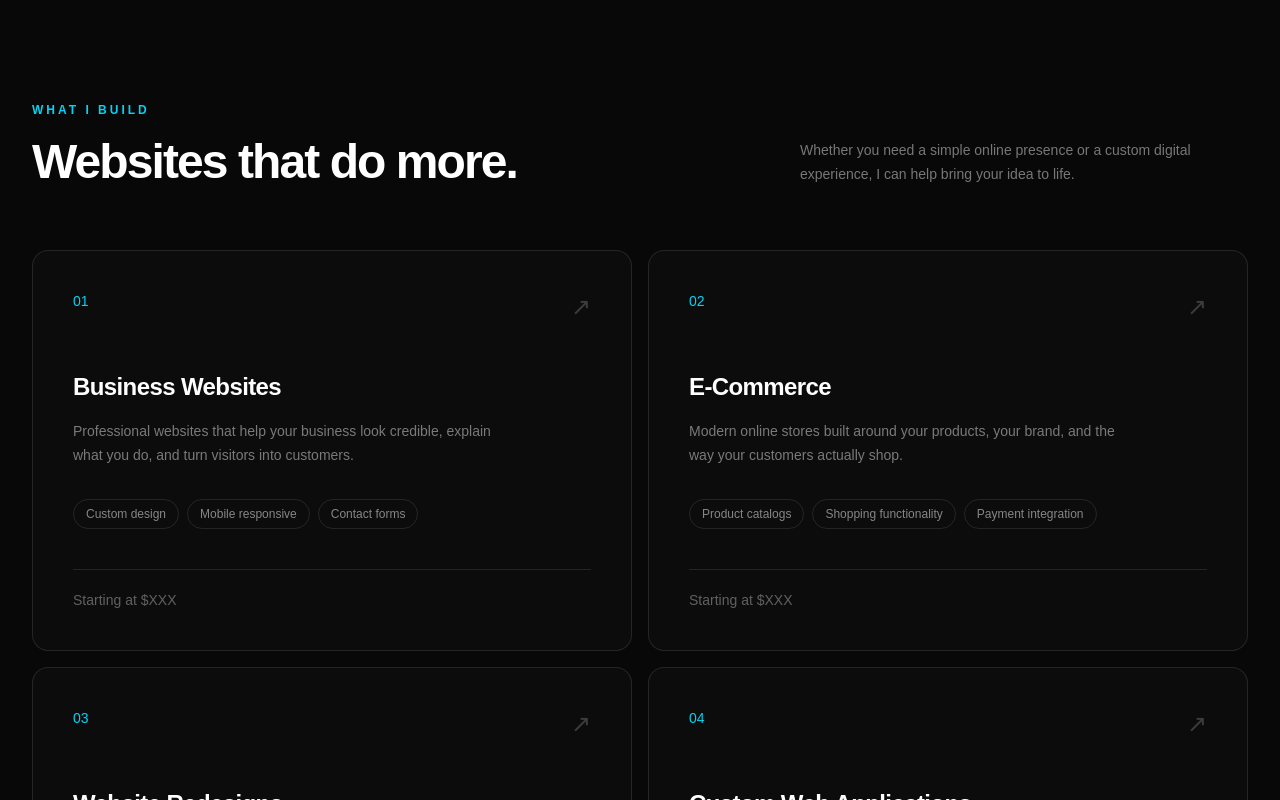
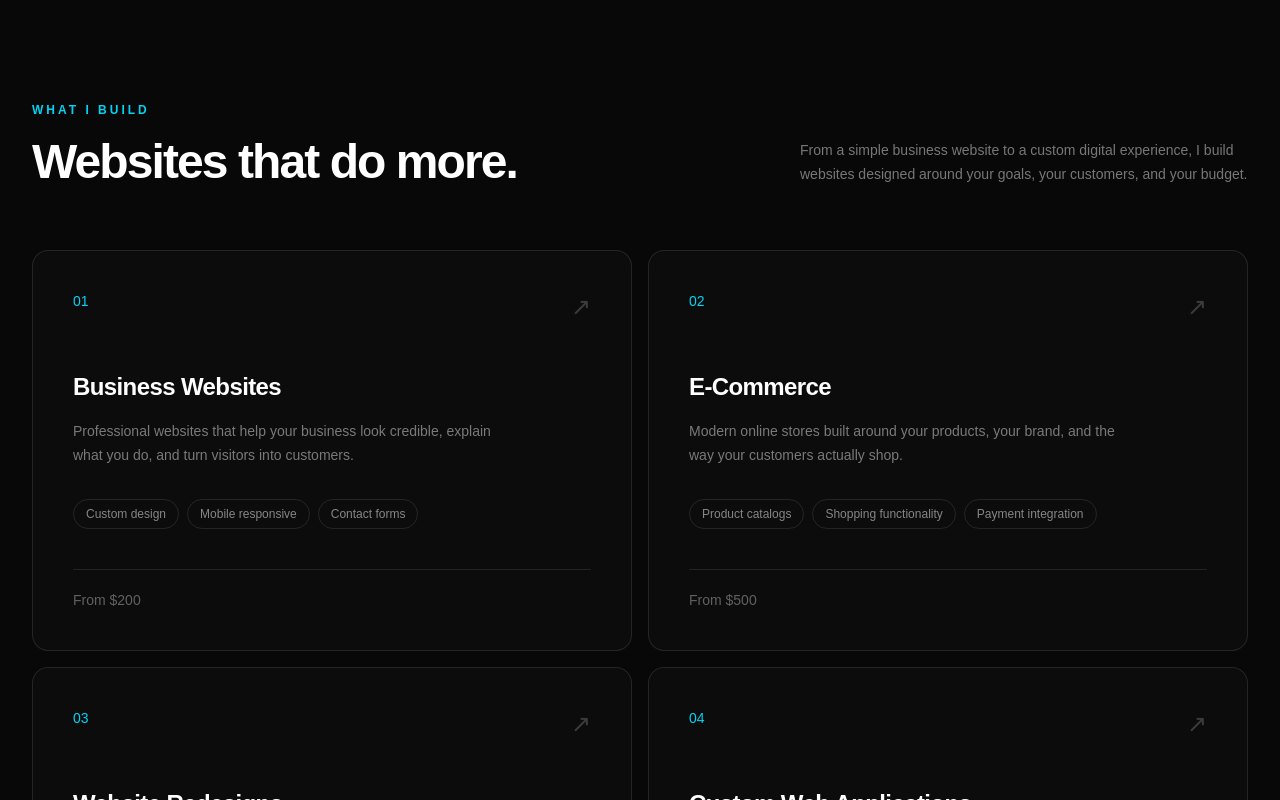
Before and after one commit to Reginald31382/web-studio-jrome, a Next.js app: page / in a window 1280 px wide. Shown: the part 2200-3000 px from the top of the page. Built offline with nearby package versions, Linux system fonts and the light colour scheme.

Commit message:
update pricing section for what I build

```diff
--- a/src/app/page.tsx
+++ b/src/app/page.tsx
@@ -10,7 +10,7 @@ const services = [
     description:
       "Professional websites that help your business look credible, explain what you do, and turn visitors into customers.",
     features: ["Custom design", "Mobile responsive", "Contact forms"],
-    price: "Starting at $XXX",
+    price: "From $200",
   },
   {
     number: "02",
@@ -22,7 +22,7 @@ const services = [
       "Shopping functionality",
       "Payment integration",
     ],
-    price: "Starting at $XXX",
+    price: "From $500",
   },
   {
     number: "03",
@@ -30,7 +30,7 @@ const services = [
     description:
       "Give an outdated website a fresh, modern look that works better on phones and makes your business easier to find.",
     features: ["Modern UI", "Responsive redesign", "Performance improvements"],
-    price: "Starting at $XXX",
+    price: "Let's talk",
   },
   {
     number: "04",
@@ -423,8 +423,9 @@ export default function Home() {
             </div>
 
             <p className="max-w-md text-sm leading-6 text-white/45">
-              Whether you need a simple online presence or a custom digital
-              experience, I can help bring your idea to life.
+              From a simple business website to a custom digital experience, I
+              build websites designed around your goals, your customers, and
+              your budget.
             </p>
           </div>
 
```
